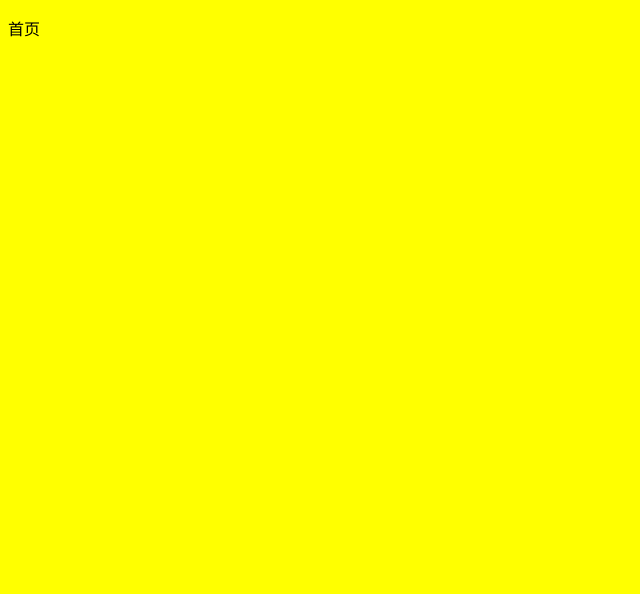
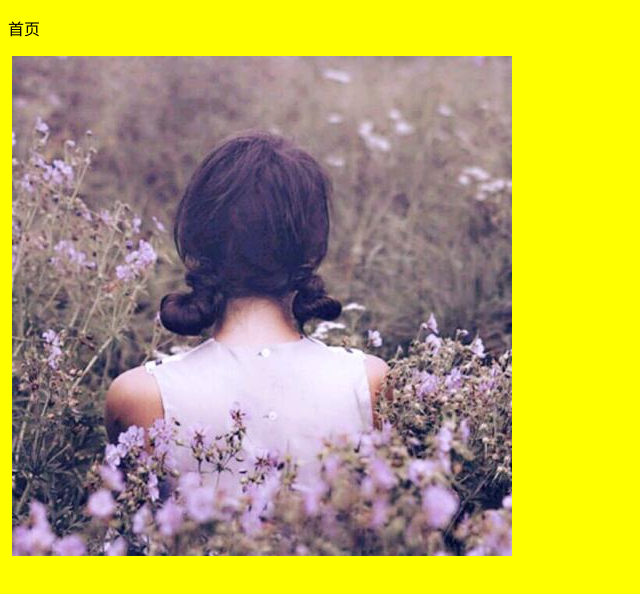
Before and after one commit to Ginastzhao/studygitpull, a plain HTML site: page index.html in a window 1280 px wide. Shown: the whole page, without its empty margins (0-640 px from the left). Drawn offline with Linux system fonts and the light colour scheme.

Commit message:
添加一个美女

```diff
--- a/index.html
+++ b/index.html
@@ -10,6 +10,7 @@
 <body>
     <p>首页</p>
     <img src="./index.html" alt="">
+    <img src="./可爱.jpg" alt="">
 
 </body>
 </html>
```
Also changed, not shown: 可爱.jpg (added).
